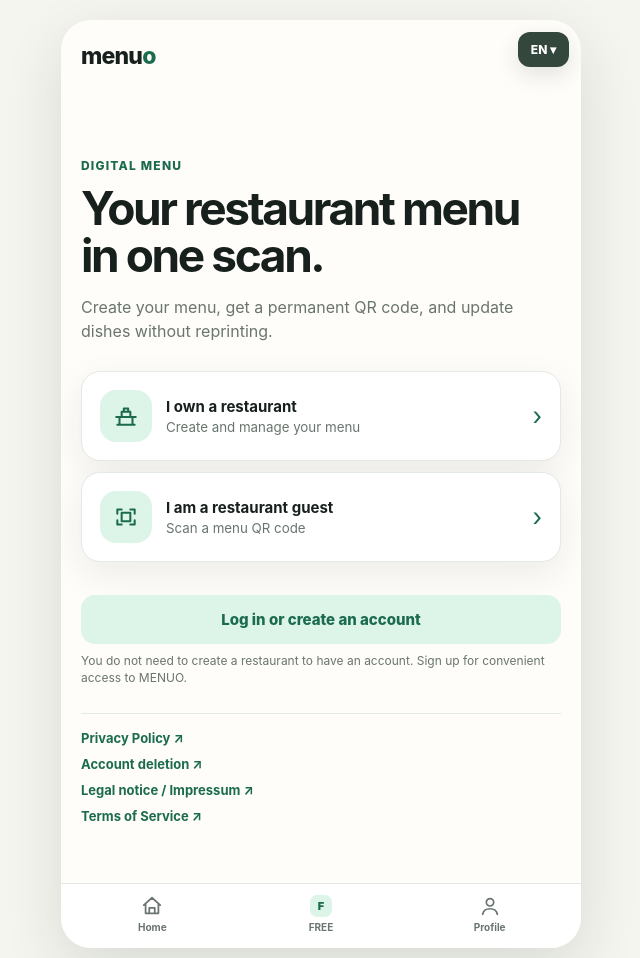
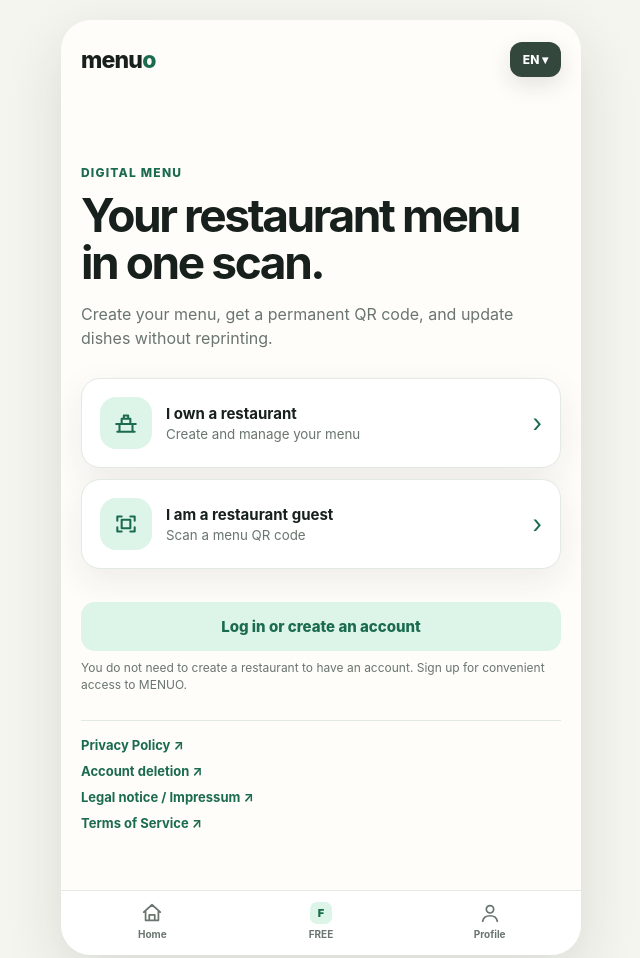
Before and after one commit to ant1kgfhfhn/menuoproject, a website: page index.html in a window 1280 px wide. Shown: the top 958 px of the page, without its empty margins (319-959 px from the left). Drawn offline with nearby package versions, Linux system fonts and the light colour scheme.

Commit message:
Prevent language selector overlapping screen header controls
Move the language selector into the active screen header as a flex item, preventing overlap with existing controls.

```diff
--- a/index.html
+++ b/index.html
@@ -1189,13 +1189,28 @@ function stopScanner(){if(scanTimer){clearInterval(scanTimer);scanTimer=null}if(
 function toggleLanguages(){document.getElementById('languageTray').classList.toggle('hidden');renderLanguages()}function renderLanguages(){const q=document.getElementById('languageSearch').value.toLowerCase();document.getElementById('languageList').innerHTML=LANGS.filter(x=>x[1].toLowerCase().includes(q)).map(x=>`<button onclick="setLanguage('${x[0]}')" class="${state.language===x[0]?'active':''}">${x[1]}</button>`).join('')}function positionGlobalLanguage(){
  const wrap=document.querySelector('.global-language'),btn=document.getElementById('globalLanguageButton');
  if(!wrap||!btn)return;
- const activeScreen=menuoCurrentScreen();
- if(activeScreen==='public'){wrap.style.display='none';return}
- wrap.style.display='block';
- wrap.style.position='absolute';wrap.style.zIndex='10050';
- wrap.style.top='max(12px, env(safe-area-inset-top))';
- wrap.style.right='12px';
- wrap.style.left='auto';wrap.style.bottom='auto';wrap.style.transform='none';
+ const activeScreen=document.querySelector('.screen:not(.hidden)');
+ if(!activeScreen||activeScreen.id==='public'){wrap.style.display='none';return}
+ const header=activeScreen.querySelector('.top');
+ if(header){
+   if(wrap.parentElement!==header)header.appendChild(wrap);
+   wrap.style.display='flex';
+   wrap.style.position='static';
+   wrap.style.inset='auto';
+   wrap.style.transform='none';
+   wrap.style.flex='0 0 auto';
+   wrap.style.order='99';
+   wrap.style.margin='0 0 0 auto';
+   wrap.style.alignSelf='center';
+ }else{
+   wrap.style.display='flex';
+   wrap.style.position='relative';
+   wrap.style.inset='auto';
+   wrap.style.transform='none';
+   wrap.style.justifyContent='flex-end';
+   wrap.style.margin='0 0 12px auto';
+   wrap.style.width='fit-content';
+ }
  const tray=document.getElementById('languageTray');
  if(tray){
    const r=btn.getBoundingClientRect(),tw=Math.min(300,window.innerWidth-32);
```
